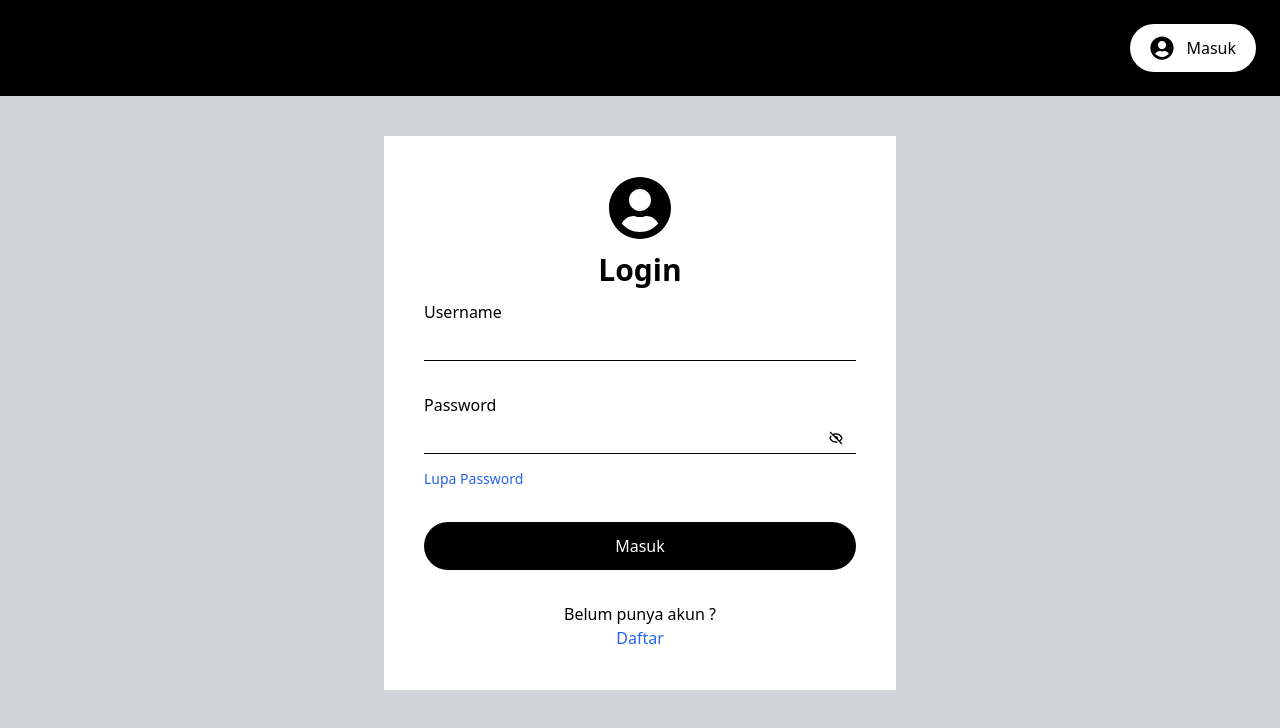
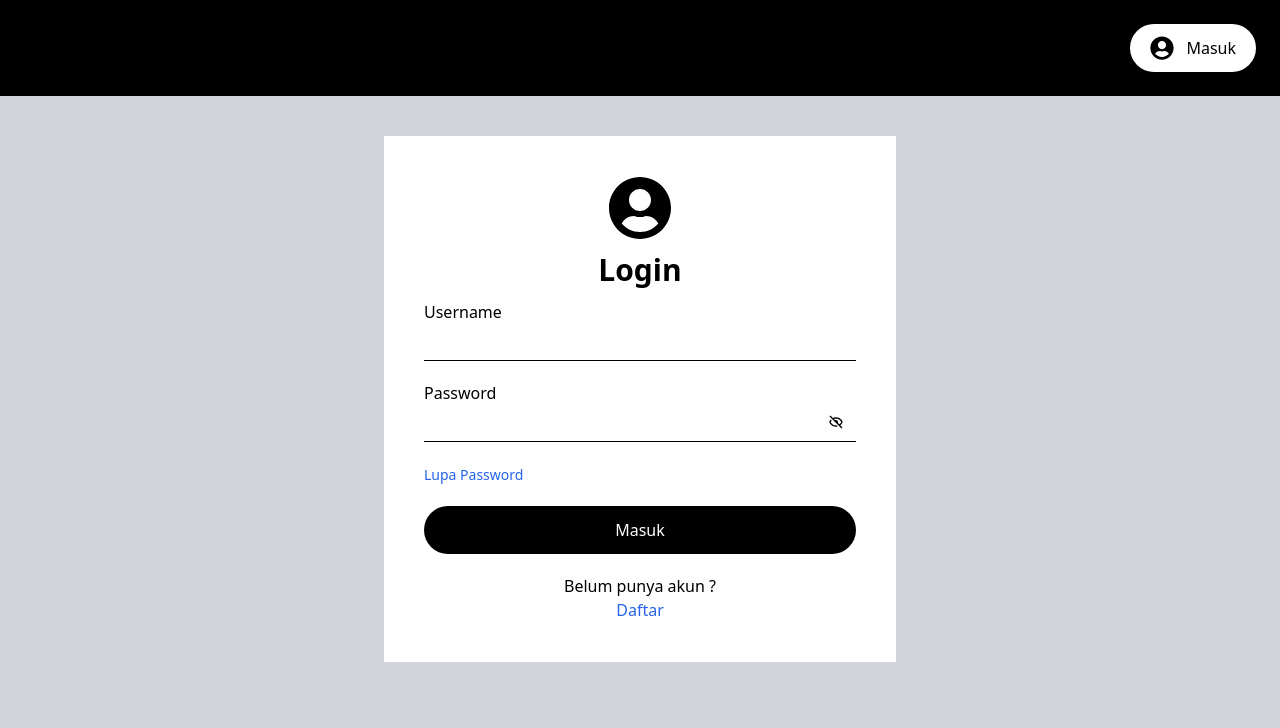
Before and after one commit to rg-km/final-project-engineering-3, a React (Create React App) app in the folder frontend/: page /login in a window 1280 px wide. Shown: the top 728 px of the page. Built offline with nearby package versions, Linux system fonts and the light colour scheme.

Commit message:
feat : update login auth

```diff
--- a/frontend/src/config/axiosClient.js
+++ b/frontend/src/config/axiosClient.js
@@ -1,19 +1,10 @@
 import axios from 'axios'
 
-const url = 'http://localhost:8080/'
+const url = 'http://api.fundingresearch.com:8080/'
 
 const instance = axios.create({
   baseURL: url,
+  withCredentials: true,
 })
 
-// instance.interceptors.request.use(function (req) {
-//   const token = localStorage.getItem("token");
-//   if (token) {
-//     req.headers.authorization = `Bearer ${token}`;
-//     return req;
-//   }
-
-//   return req;
-// });
-
 export default instance
--- a/frontend/src/pages/Login.jsx
+++ b/frontend/src/pages/Login.jsx
@@ -14,6 +14,11 @@ function Login() {
   const login = useUserStore((state) => state.login)
   const errorMessage = useUserErrorMessage()
 
+  const submitHandler = (e) => {
+    e.preventDefault()
+    login({ username, password })
+  }
+
   return (
     <div className="flex justify-center">
       <div className="bg-white p-8 md:p-10 mt-10 w-4/5 md:w-2/5 2xl:w-1/4">
@@ -21,7 +26,8 @@ function Login() {
           <FaUserCircle fontSize={64} />
           <h2 className="mt-3 text-xl md:text-3xl font-semibold capitalize">Login</h2>
         </div>
-        <div className="mt-3 space-y-8">
+        <div className="mt-3">
+          <form className="space-y-5" onSubmit={submitHandler}>
             <div className="flex flex-col space-y-3">
               <label htmlFor="username">Username</label>
               <input
@@ -39,26 +45,24 @@ function Login() {
                 required
                 onChange={(e) => setPassword(e.currentTarget.value)}
               />
-            <div>
-              <a href="#lupapassoword" className="text-sm text-blue-600 hover:underline">
-                Lupa Password
-              </a>
-            </div>
-
-            {errorMessage && <div className="text-red-500 italic text-sm">{errorMessage}</div>}
-
               <button
-              className="absolute right-0 bottom-8 p-3"
+                type="button"
+                className="absolute right-0 bottom-0 p-3"
                 onClick={() => setShowPassword(!showPassword)}
               >
                 {showPassword ? <BiShow /> : <BiHide />}
               </button>
             </div>
             <div>
-            <button
-              className="w-full py-3 bg-black rounded-full text-white"
-              onClick={() => login({ username, password })}
-            >
+              <a href="#lupapassoword" className="text-sm text-blue-600 hover:underline">
+                Lupa Password
+              </a>
+              {errorMessage && (
+                <div className="mt-2 text-red-500 italic text-sm">{errorMessage}</div>
+              )}
+            </div>
+            <div>
+              <button className="w-full py-3 bg-black rounded-full text-white" type="submit">
                 Masuk
               </button>
             </div>
@@ -68,6 +72,7 @@ function Login() {
                 Daftar
               </Link>
             </div>
+          </form>
         </div>
       </div>
     </div>
--- a/frontend/src/store/useUserStore.jsx
+++ b/frontend/src/store/useUserStore.jsx
@@ -28,7 +28,7 @@ const useUserStore = create(
         } catch (err) {
           console.error(err)
           set((state) => {
-            state.errorMessage = 'Login gagal!'
+            state.errorMessage = 'Username / password salah!'
             state.isLoading = false
           })
         }
```
Lines whose indentation alone changed are shown as unchanged.
